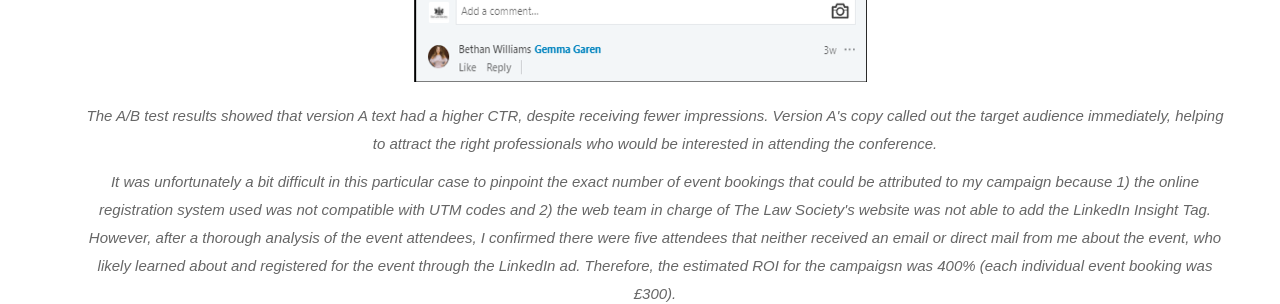
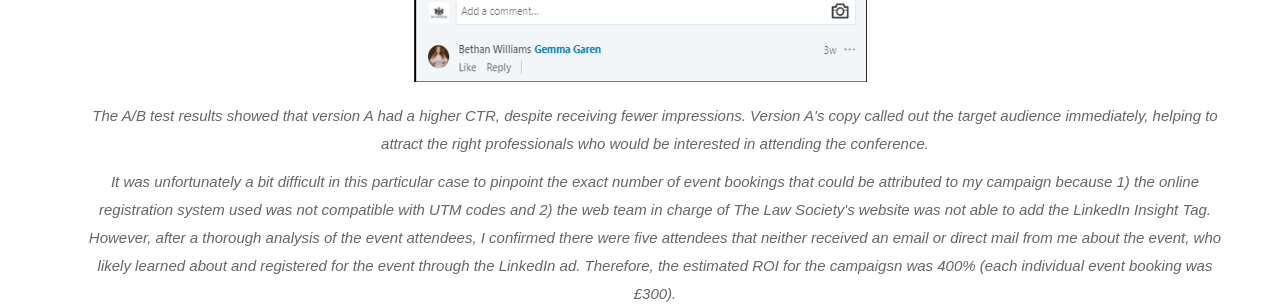
Before and after one commit to melanietsou/melanietsou.github.io, a Jekyll site: the page built from thelawsociety.html, in a window 1280 px wide. Shown: the part 1580-1884 px from the top of the page. Built offline with Jekyll 4.4.1, drawn with Linux system fonts in a browser that asks for light colours; nearby versions of some CDN libraries; some web fonts are replaced.

Commit message:
edit blog and law soc

```diff
--- a/melaniedreaming.html
+++ b/melaniedreaming.html
@@ -21,7 +21,7 @@ Using Wordpress and a responsive theme, Melaniedreaming is my little corner of t
 	</div>
 <div class="container">
 	<p>
-Creating this blog has given me insight into on-page SEO. The Yoast SEO plug-in helps ensure that all my pages have click-worthy meta descriptions, my long-form content is keyword-focused and that I include internal/external links when relevant. To improve the website speed, I utilize the reSmush.it Image Optimizer plug-in to compress the size of the many images that my blog hosts.</p>
+Creating this blog has given me insight into on-page SEO. The Yoast SEO plug-in helps ensure that all my pages have click-worthy meta descriptions, my long-form content is keyword-focused and that I include internal/external links where relevant. To improve the website speed, I utilize the reSmush.it Image Optimizer plug-in to compress the size of the many images that my blog hosts.</p>
 	</div>
 <div class="container">
 	<p>
--- a/thelawsociety.html
+++ b/thelawsociety.html
@@ -28,6 +28,6 @@ permalink: /thelawsociety/
 <p>
 </p>
 	<div class="container">
-<p>The A/B test results showed that version A text had a higher CTR, despite receiving fewer impressions. Version A's copy called out the target audience immediately, helping to attract the right professionals who would be interested in attending the conference.</p>
+<p>The A/B test results showed that version A had a higher CTR, despite receiving fewer impressions. Version A's copy called out the target audience immediately, helping to attract the right professionals who would be interested in attending the conference.</p>
 <p>It was unfortunately a bit difficult in this particular case to pinpoint the exact number of event bookings that could be attributed to my campaign because 1) the online registration system used was not compatible with UTM codes and 2) the web team in charge of The Law Society's website was not able to add the LinkedIn Insight Tag. However, after a thorough analysis of the event attendees, I confirmed there were five attendees that neither received an email or direct mail from me about the event, who likely learned about and registered for the event through the LinkedIn ad. Therefore, the estimated ROI for the campaigsn was 400% (each individual event booking was £300).</p>
 <p>Overall, the event exceeded the original target of 35 attendees — the event had a total of 39 attendees, which was more than the previous two years. And while the campaign is not particularly revolutionary or note-worthy in terms of scale, I presented my know-how and findings with my team which enabled them to run subsequent LinkedIn campaigns after my return back to the U.S.</p>
```
